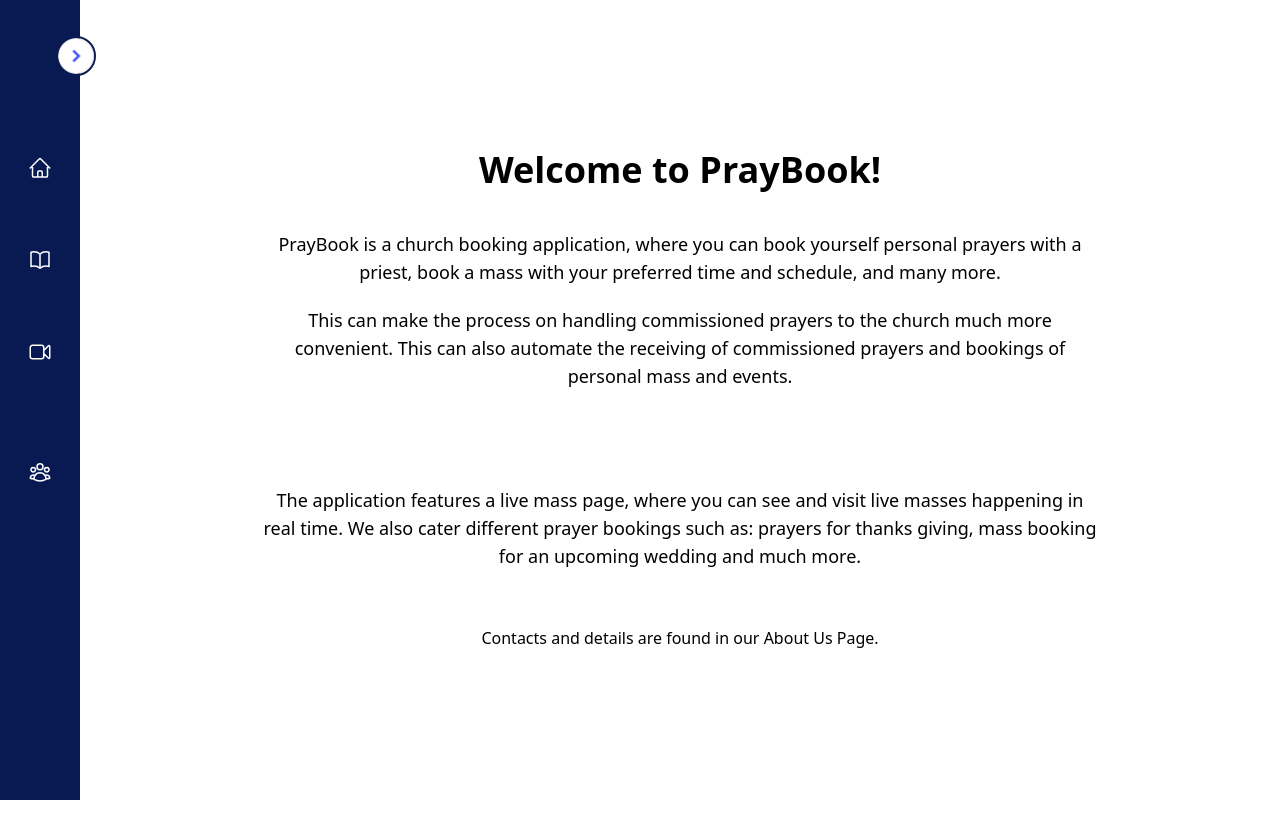
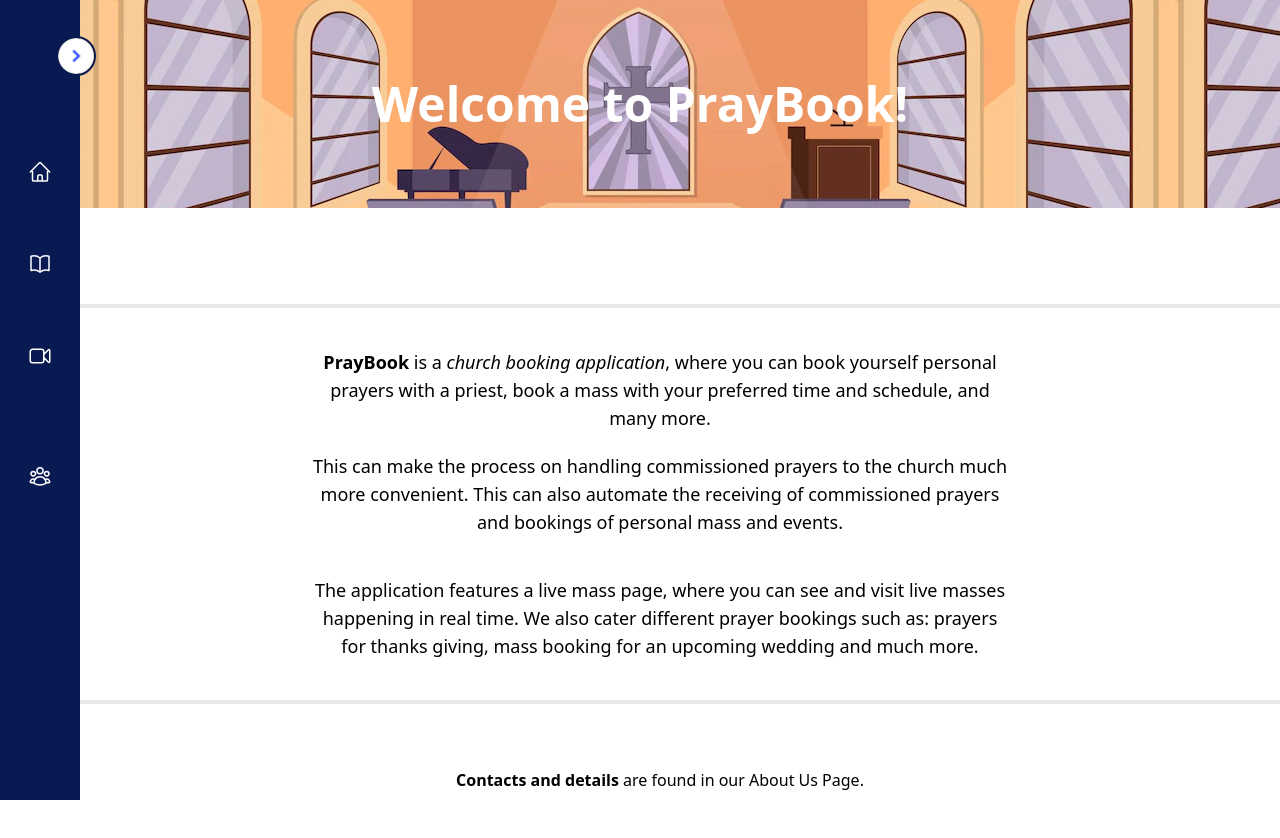
Before and after one commit to moshe002/churchbookingapp, a React (Create React App) app: page / in a window 1280 px wide. Shown: the top 838 px of the page. Before the commit the page ends 800 px from the top, so only its background shows below. Built offline with nearby package versions, Linux system fonts and the light colour scheme.

Commit message:
homepage stuff

```diff
--- /dev/null
+++ b/src/components/Homepage/BodyText.jsx
@@ -0,0 +1,25 @@
+const BodyText = () => {
+    return (
+        <div className="flex flex-col justify-center items-center text-center mt-10 p-10 border-t-4 border-b-4 w-full">
+                <p className="w-3/5 text-center text-lg">
+                    <b>PrayBook</b> is a <i>church booking application</i>, where you
+                    can book yourself personal prayers with a priest,
+                    book a mass with your preferred time and schedule,
+                    and many more.
+                </p>
+                <p className="mt-5 w-3/5 text-center text-lg">
+                    This can make the process on handling commissioned prayers to the
+                    church much more convenient. This can also automate the receiving
+                    of commissioned prayers and bookings of personal mass and events.
+                </p>
+                <p className="mt-10 w-3/5 text-center text-lg">
+                    The application features a live mass page, where you can see and visit
+                    live masses happening in real time. We also cater different prayer bookings
+                    such as: prayers for thanks giving, mass booking for an upcoming wedding and
+                    much more.
+                </p>
+            </div>
+    )
+}
+
+export default BodyText
--- /dev/null
+++ b/src/components/Homepage/FooterText.jsx
@@ -0,0 +1,11 @@
+const FooterText = () => {
+    return (
+        <h1 className="mt-16"><b>Contacts and details</b> are found in our
+            <a href="/about"
+            className="hover:text-blue-500 hover:underline underline-offset-4"> About Us Page</a>
+            .
+        </h1>
+    )
+}
+
+export default FooterText
--- /dev/null
+++ b/src/components/Homepage/HeaderText.jsx
@@ -0,0 +1,9 @@
+const HeaderText = () => {
+    return (
+        <div className="w-full text-center p-20 bg-center bg-home-header-bg">
+            <h2 className="text-5xl font-bold text-white">Welcome to PrayBook!</h2>
+        </div>
+    )
+}
+
+export default HeaderText
--- a/src/components/Navlinks.jsx
+++ b/src/components/Navlinks.jsx
@@ -5,51 +5,63 @@ export const Navlinks = (props) => {
         <div className='flex flex-col gap-10 mt-20
          text-white pl-10 text-xl'>
             <div className='flex flex-row'>
-                <div className={`pt-4 ${props.open ? 'pr-5' : '-ml-3'} duration-150`}>
-                    <a href={`${props.open ? '#' : '/'}`}>
+                <div className={`h-11 pt-4 ${props.open ? 'pr-5' : '-ml-3'} border-b-0 ${props.open ? 'hover:border-b-0' : 'hover:border-b-2'} duration-150`}>
+                    <a
+                    title='Home Page'
+                    href={`${!props.open && '/'}`}
+                    className={`${props.open ? 'cursor-default' : 'cursor-pointer'} ${props.open ? 'pointer-events-none' : 'pointer-events-auto'}`}>
                         <svg xmlns="http://www.w3.org/2000/svg" fill="none" viewBox="0 0 24 24" strokeWidth={1.5} stroke="currentColor" className="w-6 h-6">
                             <path strokeLinecap="round" strokeLinejoin="round" d="M2.25 12l8.954-8.955c.44-.439 1.152-.439 1.591 0L21.75 12M4.5 9.75v10.125c0 .621.504 1.125 1.125 1.125H9.75v-4.875c0-.621.504-1.125 1.125-1.125h2.25c.621 0 1.125.504 1.125 1.125V21h4.125c.621 0 1.125-.504 1.125-1.125V9.75M8.25 21h8.25" />
                         </svg>
                     </a>
                 </div>
                 <div className={` hover:bg-slate-400 p-3 w-32 text-center rounded-md duration-200 ${!props.open && 'scale-0'}`}>
-                    <Link to='/'> Home </Link>
+                    <Link to='/' title='Home Page'> Home </Link>
                 </div>
             </div>
             <div className='flex flex-row'>
-                <div className={`pt-4 ${props.open ? 'pr-5' : '-ml-3'} duration-150`}>
-                    <a href={`${props.open ? '#' : '/booking'}`}>
+                <div className={`h-11 pt-4 ${props.open ? 'pr-5' : '-ml-3'} border-b-0 ${props.open ? 'hover:border-b-0' : 'hover:border-b-2'} duration-150`}>
+                    <a
+                    title='Booking Page'
+                    href={`${!props.open && '/booking'}`}
+                    className={`${props.open ? 'cursor-default' : 'cursor-pointer'} ${props.open ? 'pointer-events-none' : 'pointer-events-auto'}`}>
                         <svg xmlns="http://www.w3.org/2000/svg" fill="none" viewBox="0 0 24 24" strokeWidth={1.5} stroke="currentColor" className="w-6 h-6">
                             <path strokeLinecap="round" strokeLinejoin="round" d="M12 6.042A8.967 8.967 0 006 3.75c-1.052 0-2.062.18-3 .512v14.25A8.987 8.987 0 016 18c2.305 0 4.408.867 6 2.292m0-14.25a8.966 8.966 0 016-2.292c1.052 0 2.062.18 3 .512v14.25A8.987 8.987 0 0018 18a8.967 8.967 0 00-6 2.292m0-14.25v14.25" />
                         </svg>
                     </a>
                 </div>
                 <div className={` hover:bg-slate-400 p-3 w-32 text-center rounded-md duration-200 ${!props.open && 'scale-0'}`}>
-                    <Link to='/booking'> Book </Link>
+                    <Link to='/booking' title='Booking Page'> Book </Link>
                 </div>
             </div>
             <div className='flex flex-row'>
-                <div className={`pt-4 ${props.open ? 'pr-5' : '-ml-3'} duration-150`}>
-                    <a href={`${props.open ? '#' : '/live'}`}>
+                <div className={`h-11 pt-4 ${props.open ? 'pr-5' : '-ml-3'} border-b-0 ${props.open ? 'hover:border-b-0' : 'hover:border-b-2'} duration-150`}>
+                    <a
+                    title='Live Mass Page'
+                    href={`${!props.open && '/live'}`}
+                    className={`${props.open ? 'cursor-default' : 'cursor-pointer'} ${props.open ? 'pointer-events-none' : 'pointer-events-auto'}`}>
                         <svg xmlns="http://www.w3.org/2000/svg" fill="none" viewBox="0 0 24 24" strokeWidth={1.5} stroke="currentColor" className="w-6 h-6">
                             <path strokeLinecap="round" d="M15.75 10.5l4.72-4.72a.75.75 0 011.28.53v11.38a.75.75 0 01-1.28.53l-4.72-4.72M4.5 18.75h9a2.25 2.25 0 002.25-2.25v-9a2.25 2.25 0 00-2.25-2.25h-9A2.25 2.25 0 002.25 7.5v9a2.25 2.25 0 002.25 2.25z" />
                         </svg>
                     </a>
                 </div>
                 <div className={` hover:bg-slate-400 p-3 w-32 text-center rounded-md duration-200 ${!props.open && 'scale-0'}`}>
-                    <Link to='/live' > Live Mass </Link>
+                    <Link to='/live' title='Live Mass Page'> Live Mass </Link>
                 </div>
             </div>
             <div className='flex flex-row'>
-                <div className={`pt-4 ${props.open ? 'pr-5' : '-ml-3'} duration-150`}>
-                    <a href={`${props.open ? '#' : '/about'}`}>
+                <div className={`h-11 pt-4 ${props.open ? 'pr-5' : '-ml-3'} border-b-0 ${props.open ? 'hover:border-b-0' : 'hover:border-b-2'} duration-150`}>
+                    <a
+                    title='About Us Page'
+                    href={`${!props.open && '/about'}`}
+                    className={`${props.open ? 'cursor-default' : 'cursor-pointer'} ${props.open ? 'pointer-events-none' : 'pointer-events-auto'}`}>
                         <svg xmlns="http://www.w3.org/2000/svg" fill="none" viewBox="0 0 24 24" strokeWidth={1.5} stroke="currentColor" className="w-6 h-6">
                             <path strokeLinecap="round" strokeLinejoin="round" d="M18 18.72a9.094 9.094 0 003.741-.479 3 3 0 00-4.682-2.72m.94 3.198l.001.031c0 .225-.012.447-.037.666A11.944 11.944 0 0112 21c-2.17 0-4.207-.576-5.963-1.584A6.062 6.062 0 016 18.719m12 0a5.971 5.971 0 00-.941-3.197m0 0A5.995 5.995 0 0012 12.75a5.995 5.995 0 00-5.058 2.772m0 0a3 3 0 00-4.681 2.72 8.986 8.986 0 003.74.477m.94-3.197a5.971 5.971 0 00-.94 3.197M15 6.75a3 3 0 11-6 0 3 3 0 016 0zm6 3a2.25 2.25 0 11-4.5 0 2.25 2.25 0 014.5 0zm-13.5 0a2.25 2.25 0 11-4.5 0 2.25 2.25 0 014.5 0z" />
                         </svg>
                     </a>
                 </div>
                 <div className={` hover:bg-slate-400 p-3 w-32 text-center rounded-md duration-200 ${!props.open && 'scale-0'}`}>
-                    <Link to='/about'> About Us </Link>
+                    <Link to='/about' title='About Us Page'> About Us </Link>
                 </div>
             </div>
         </div>
--- a/src/components/Sidebar.jsx
+++ b/src/components/Sidebar.jsx
@@ -10,8 +10,8 @@ const Sidebar = () => {
     const [open, setOpen] = useState(false)
 
     return (
-        <div className="flex float-left">
-            <div className={`${open ? 'w-72' : 'w-20'} duration-300 h-screen bg-dark-purple relative`}>
+        <div className="flex float-left relative">
+            <div className={`${open ? 'w-72' : 'w-20'} duration-300 h-screen bg-dark-purple fixed`}>
                 <img src={require('../assets/control.png')}
                 alt="sidebar_pic"
                 className={`absolute cursor-pointer rounded-full -right-4
@@ -19,7 +19,7 @@ const Sidebar = () => {
                 onClick={() => setOpen(!open)} />
                 <div className='flex gap-x-4 items-center'>
                     <h1 className={`text-white origin-left
-                    font-semibold text-xl duration-300 px-20 pt-8 ${!open && 'scale-0'}`}>
+                    font-semibold text-2xl duration-300 px-20 pt-8 ${!open && 'scale-0'}`}>
                         PrayBook
                     </h1>
                 </div>
--- a/src/pages/homePage.js
+++ b/src/pages/homePage.js
@@ -1,30 +1,17 @@
+import Footer from '../components/Homepage/FooterText'
+import Body from '../components/Homepage/BodyText'
+import Header from '../components/Homepage/HeaderText'
+
+
 function homePage () {
     return (
-        <div className="flex flex-col justify-center items-center p-10 h-screen">
-            <h2 className="text-4xl font-bold">Welcome to PrayBook!</h2>
-                <p className="mt-10 w-3/4 text-center text-lg">
-                    PrayBook is a church booking application, where you
-                    can book yourself personal prayers with a priest,
-                    book a mass with your preferred time and schedule,
-                    and many more.
-                </p>
-            <p className="mt-5 w-3/4 text-center text-lg">
-                This can make the process on handling commissioned prayers to the
-                church much more convenient. This can also automate the receiving
-                of commissioned prayers and bookings of personal mass and events.
-            </p>
-            <p className="mt-24 w-3/4 text-center text-lg">
-                The application features a live mass page, where you can see and visit
-                live masses happening in real time. We also cater different prayer bookings
-                such as: prayers for thanks giving, mass booking for an upcoming wedding and
-                much more.
-            </p>
-            <h1 className="mt-14">Contacts and details are found in our
-            <a href="/about"
-            className="hover:text-blue-600 hover:underline underline-offset-4"> About Us Page</a>
-            .
-            </h1>
+    <>
+        <Header />
+        <div className="flex flex-col justify-center items-center pt-14 pb-14 ml-10">
+            <Body />
+            <Footer />
         </div>
+    </>
     )
 }
 
--- a/tailwind.config.js
+++ b/tailwind.config.js
@@ -9,6 +9,9 @@ module.exports = {
         "dark-purple": "#081A51",
         "light-white": "rgba(255,255,255,0.17)",
       },
+      backgroundImage: {
+        'home-header-bg': "url('./assets/church bg.jpg')",
+      },
     },
   },
   plugins: [],
```
Also changed, not shown: src/assets/church bg.jpg (added).
